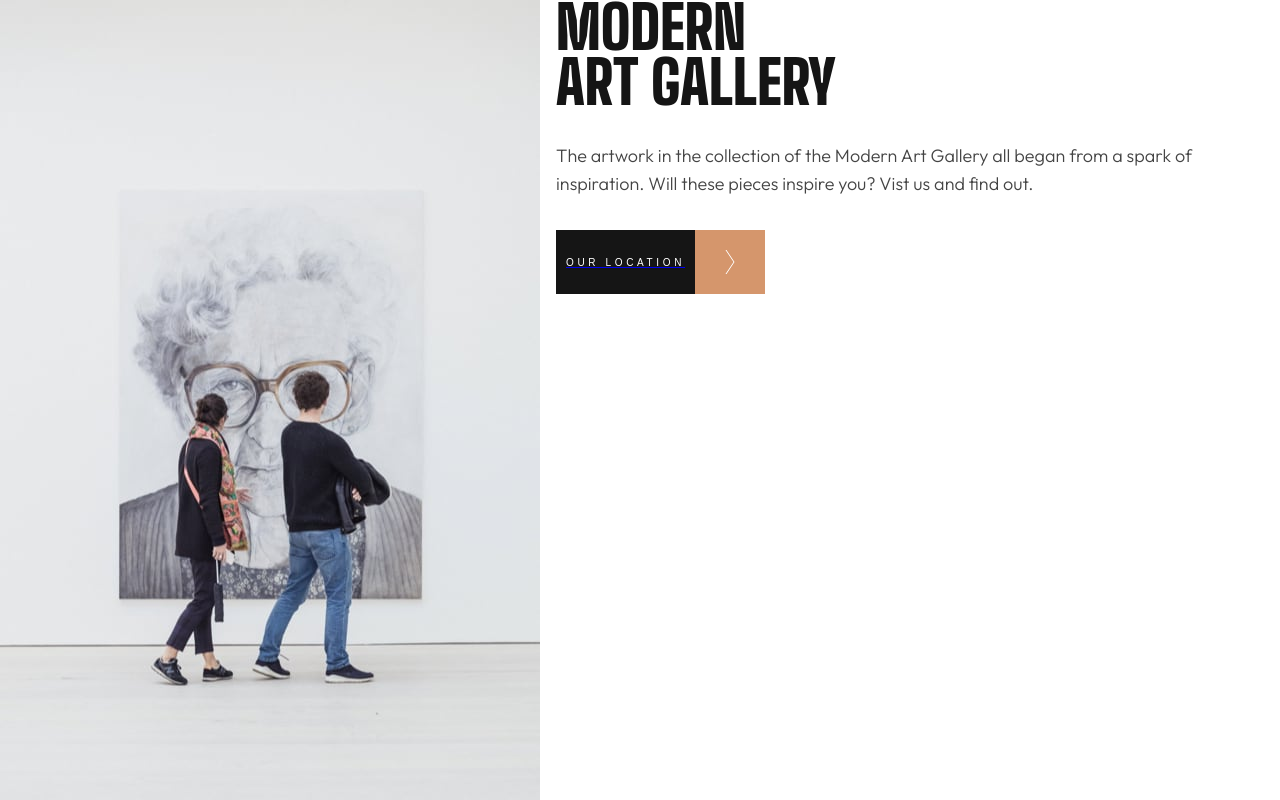
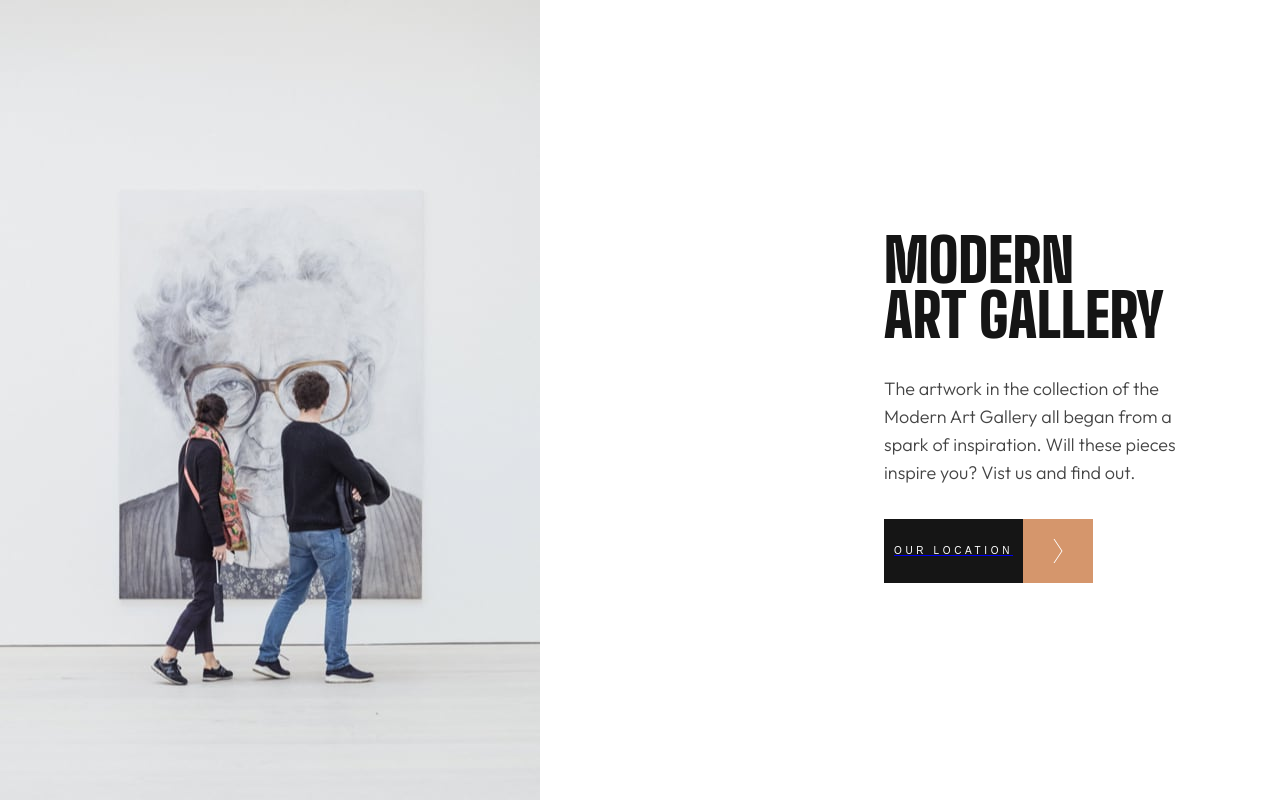
Before and after one commit to AndyBeable/art-gallery, a Vue app: page / in a window 1280 px wide. Shown: the top 800 px of the page. Built offline with nearby package versions, Linux system fonts and the light colour scheme.

Commit message:
hero positioning tablet

```diff
--- a/src/components/home/Hero.vue
+++ b/src/components/home/Hero.vue
@@ -70,7 +70,15 @@ export default {
 @media screen and (min-width: 768px) {
   .hero__container {
     display: flex;
+    align-items: center;
+    position: relative;
+
+    &--copy {
+      margin-right: 1rem;
+      position: absolute;
+      max-width: 300px;
+      right: 5rem;
+    }
   }
 }
-
 </style>
```
